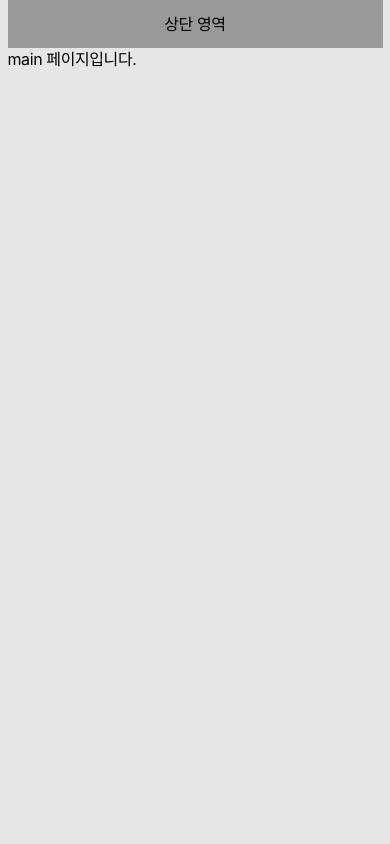
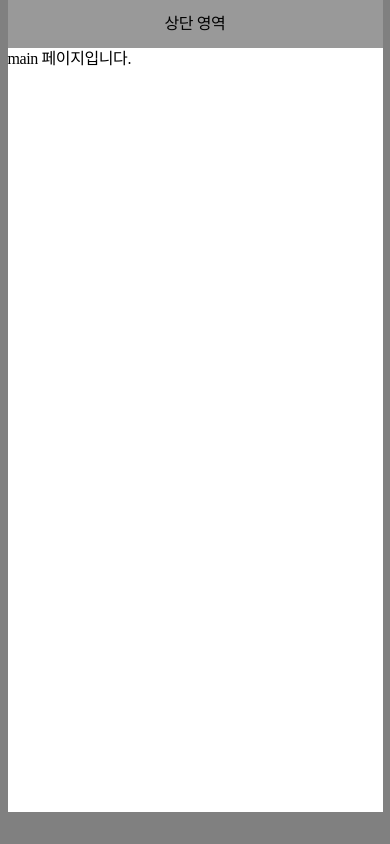
Before and after one commit to blaybus-playus/Frontend, a Next.js app: page / in a window 390 px wide. Built offline with nearby package versions, Linux system fonts and the light colour scheme.

Commit message:
style: 모바일 레이아웃 분리

```diff
--- a/styles/globals.css
+++ b/styles/globals.css
@@ -11,11 +11,12 @@
   }
 
   html {
-    background-color: theme('colors.gray.200');
+    background-color: gray;
   }
 
   body {
-    font-family: "Pretendard Variable", Pretendard, -apple-system, BlinkMacSystemFont, system-ui, Roboto, "Helvetica Neue", "Segoe UI", "Apple SD Gothic Neo", "Noto Sans KR", "Malgun Gothic", "Apple Color Emoji", "Segoe UI Emoji", "Segoe UI Symbol", sans-serif;
+    font-family: 'Pretendard';
+    background-color: white;
     width: 375px;
     height: 812px;
     margin: auto;
```
